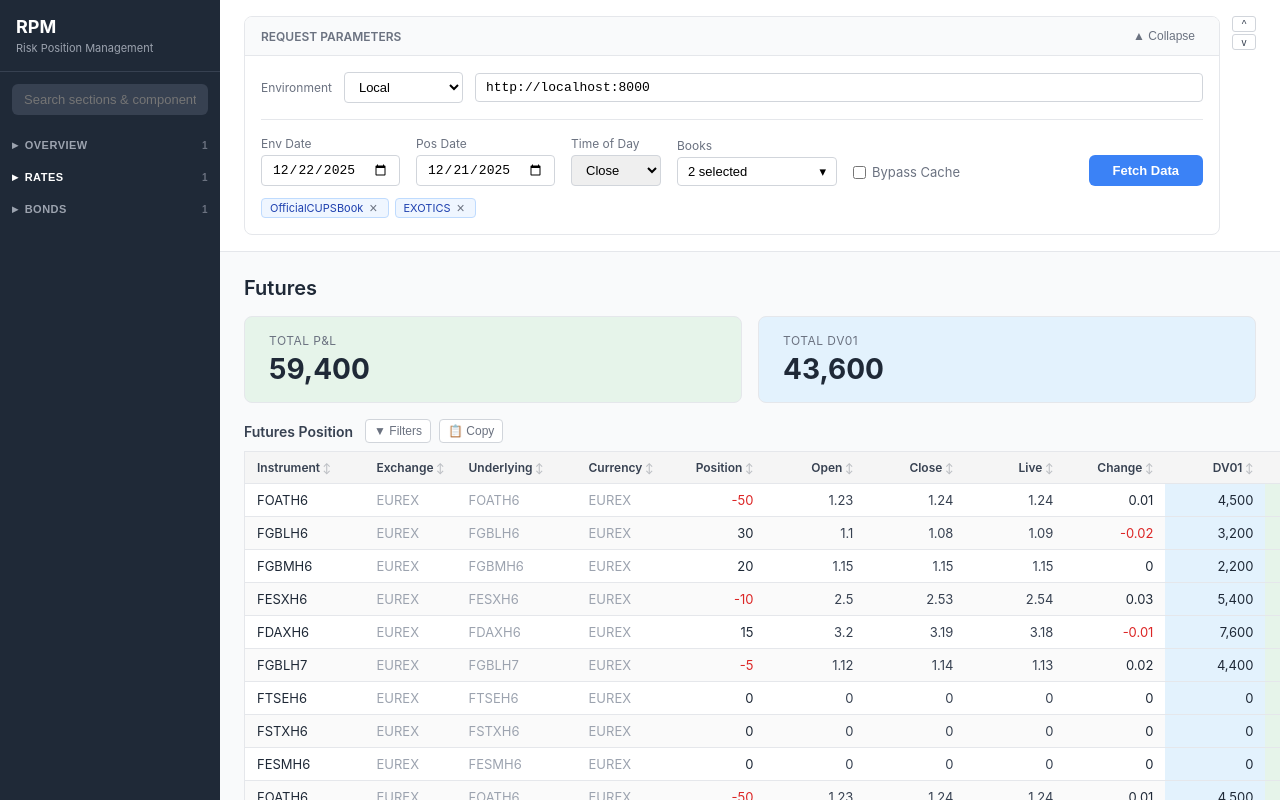
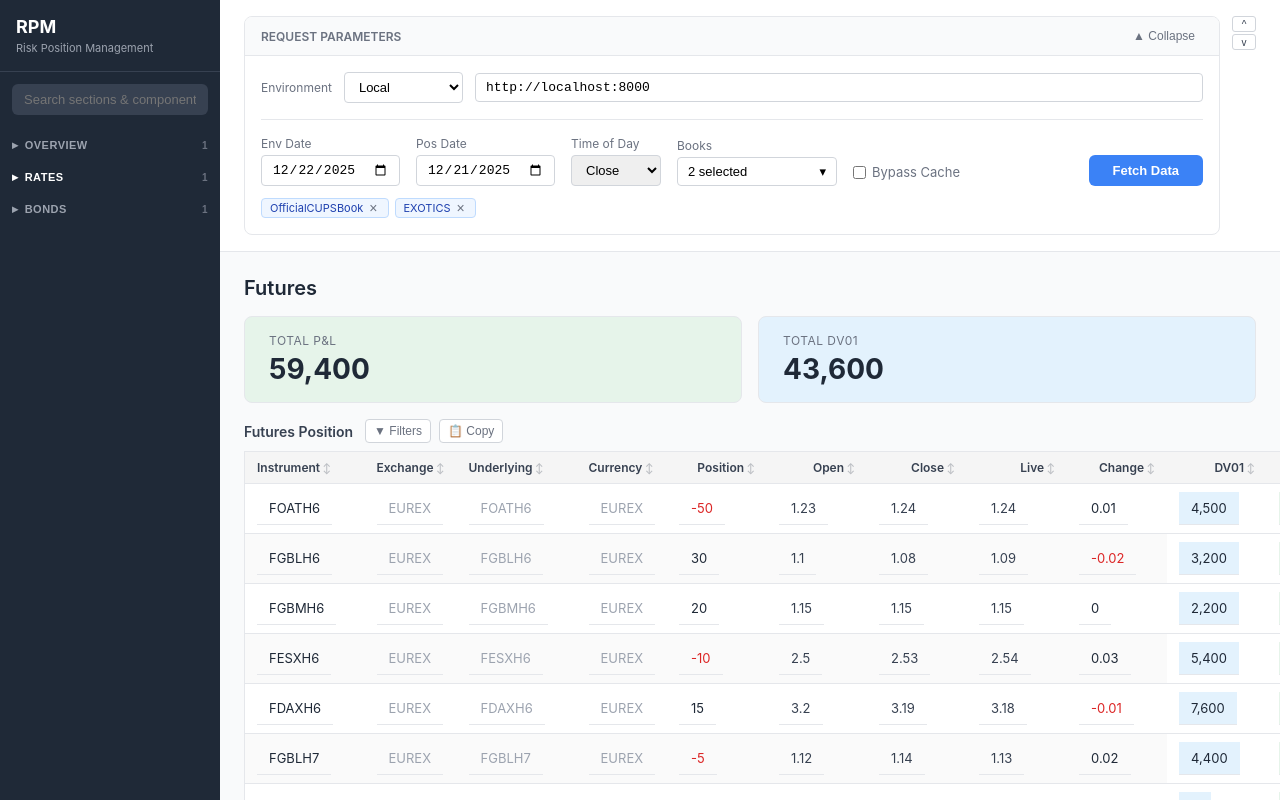
Before and after one commit to hawoot/rpm_exo, a React (Vite) app: page / in a window 1280 px wide. Built offline with nearby package versions, Linux system fonts and the light colour scheme.

Commit message:
Refactor Cell and GridTable components for improved styling and performance

```diff
--- a/src/components/Cell.tsx
+++ b/src/components/Cell.tsx
@@ -3,68 +3,26 @@
  */
 
 import { formatValue } from '../lib/formatters';
-import { getBackgroundColor, getTextColor, text, getBorderColor, ui } from '../lib/colors';
+import { getBackgroundColor, getTextColor, text, getBorderColor } from '../lib/colors';
 import type { CellProps } from '../types';
-
-/**
- * Blend two hex colors together
- */
-function blendColors(color1: string, color2: string, ratio: number): string {
-  const hex = (c: string): number => parseInt(c, 16);
-  const r1 = hex(color1.slice(1, 3));
-  const g1 = hex(color1.slice(3, 5));
-  const b1 = hex(color1.slice(5, 7));
-  const r2 = hex(color2.slice(1, 3));
-  const g2 = hex(color2.slice(3, 5));
-  const b2 = hex(color2.slice(5, 7));
-
-  const r = Math.round(r1 * (1 - ratio) + r2 * ratio);
-  const g = Math.round(g1 * (1 - ratio) + g2 * ratio);
-  const b = Math.round(b1 * (1 - ratio) + b2 * ratio);
-
-  return `#${r.toString(16).padStart(2, '0')}${g.toString(16).padStart(2, '0')}${b.toString(16).padStart(2, '0')}`;
-}
 
 function Cell({
   value,
   format = 'text',
   background = null,
-  customBackground = null,
   columnBackground = null,
   textColor = 'fixed',
   textColorValue = 'positive',
   align,
   width,
   isHeader = false,
-  isHovered = false,
   onMouseEnter,
 }: CellProps): JSX.Element {
   const formattedValue = formatValue(value, format);
-
-  const color = isHeader
-    ? text('default')
-    : getTextColor(value, textColor, textColorValue);
-
+  const color = isHeader ? text('default') : getTextColor(value, textColor, textColorValue);
   const textAlign = align ?? (format === 'text' ? 'left' : 'right');
-
-  let backgroundColor: string;
-  if (customBackground) {
-    if (isHovered && columnBackground) {
-      const colBg = getBackgroundColor(columnBackground);
-      if (colBg) {
-        backgroundColor = blendColors(customBackground, colBg, 0.5);
-      } else {
-        backgroundColor = customBackground;
-      }
-    } else if (columnBackground && !isHovered) {
-      const colBg = getBackgroundColor(columnBackground);
-      backgroundColor = colBg ?? customBackground;
-    } else {
-      backgroundColor = customBackground;
-    }
-  } else {
-    backgroundColor = getBackgroundColor(background) ?? 'transparent';
-  }
+  const colBg = columnBackground ? getBackgroundColor(columnBackground) : null;
+  const backgroundColor = colBg ?? getBackgroundColor(background) ?? 'transparent';
 
   const style: React.CSSProperties = {
     padding: '8px 12px',
@@ -75,17 +33,11 @@ function Cell({
     fontSize: isHeader ? '12px' : '13px',
     whiteSpace: 'nowrap',
     borderBottom: `1px solid ${getBorderColor('default')}`,
-    transition: 'background-color 0.1s ease',
-    cursor: 'default',
   };
 
   if (width) {
     style.width = `${width}px`;
     style.minWidth = `${width}px`;
-  }
-
-  if (isHovered) {
-    style.boxShadow = `inset 0 0 0 2px ${ui('focus-ring')}`;
   }
 
   return (
--- a/src/components/GridTable.tsx
+++ b/src/components/GridTable.tsx
@@ -5,10 +5,11 @@
 import { useState, useMemo, useRef } from 'react';
 import Cell from './Cell';
 import { formatsConfig } from '../config/registry';
-import { bg, text, ui, getBorderColor, getCellHoverBackground } from '../lib/colors';
+import { bg, text, ui, getBorderColor } from '../lib/colors';
 import type { GridTableProps } from '../types';
 
 const formats = formatsConfig;
+const HOVER_BORDER = '1px solid #e57373';
 
 const isNumericFormat = (format: string): boolean => {
   return formats[format]?.is_numeric ?? false;
@@ -122,15 +123,15 @@ function GridTable({ data, columns: initialColumns, totals, label }: GridTablePr
       .map((row) => initialColumns.map((c) => row[c.field] ?? '').join('\t'))
       .join('\n');
 
-    let text = headers + '\n' + rows;
+    let clipText = headers + '\n' + rows;
     if (totals) {
       const totalsRow = initialColumns
         .map((c, i) => (i === 0 ? 'Total' : (totals[c.field] ?? '')))
         .join('\t');
-      text += '\n' + totalsRow;
+      clipText += '\n' + totalsRow;
     }
 
-    void navigator.clipboard.writeText(text);
+    void navigator.clipboard.writeText(clipText);
     setCopyFeedback('Copied!');
     setTimeout(() => setCopyFeedback(null), 1500);
   };
@@ -167,16 +168,18 @@ function GridTable({ data, columns: initialColumns, totals, label }: GridTablePr
     document.removeEventListener('mouseup', stopResize);
   };
 
-  const getCellBackground = (
-    rowIndex: HoveredRowType,
-    colIndex: number,
-    isHeader: boolean = false,
-    isTotals: boolean = false
-  ): string => {
-    return getCellHoverBackground(rowIndex, colIndex, hoveredRow, hoveredCol, isHeader, isTotals);
+  const hasActiveFilters = Object.values(filters).some((v) => v && v.trim() !== '');
+
+  // Column border styles based on position
+  const getColBorderStyle = (colIndex: number, isFirst: boolean, isLast: boolean): React.CSSProperties => {
+    if (hoveredCol !== colIndex) return {};
+    return {
+      borderLeft: HOVER_BORDER,
+      borderRight: HOVER_BORDER,
+      borderTop: isFirst ? HOVER_BORDER : undefined,
+      borderBottom: isLast ? HOVER_BORDER : undefined,
     };
-
-  const hasActiveFilters = Object.values(filters).some((v) => v && v.trim() !== '');
+  };
 
   return (
     <div style={{ marginBottom: '24px' }}>
@@ -271,7 +274,7 @@ function GridTable({ data, columns: initialColumns, totals, label }: GridTablePr
                   style={{
                     padding: '8px 12px',
                     textAlign: col.format === 'text' ? 'left' : 'right',
-                    backgroundColor: getCellBackground(-1, colIndex, true),
+                    backgroundColor: bg('header'),
                     color: sortConfig?.field === col.field ? text('active') : text('default'),
                     fontWeight: 600,
                     fontSize: '12px',
@@ -281,8 +284,8 @@ function GridTable({ data, columns: initialColumns, totals, label }: GridTablePr
                     minWidth: `${columnWidths[col.field] ?? 100}px`,
                     position: 'relative',
                     cursor: 'pointer',
-                    transition: 'background-color 0.1s',
                     userSelect: 'none',
+                    ...getColBorderStyle(colIndex, true, false),
                   }}
                   onMouseEnter={() => setHoveredCol(colIndex)}
                 >
@@ -343,28 +346,43 @@ function GridTable({ data, columns: initialColumns, totals, label }: GridTablePr
           </thead>
 
           <tbody>
-            {sortedData.map((row, rowIndex) => (
+            {sortedData.map((row, rowIndex) => {
+              const isLastRow = !totals && rowIndex === sortedData.length - 1;
+              return (
                 <tr
                   key={rowIndex}
                   onMouseEnter={() => setHoveredRow(rowIndex)}
-                style={{ cursor: 'default' }}
+                  style={{
+                    outline: hoveredRow === rowIndex ? HOVER_BORDER : 'none',
+                    outlineOffset: '-1px',
+                  }}
                 >
                   {initialColumns.map((col, colIndex) => (
+                    <td
+                      key={col.field}
+                      style={{
+                        padding: '8px 12px',
+                        textAlign: col.format === 'text' ? 'left' : 'right',
+                        backgroundColor: col.background ? undefined : (rowIndex % 2 === 0 ? bg('row-even') : bg('row-odd')),
+                        borderBottom: `1px solid ${getBorderColor('default')}`,
+                        width: `${columnWidths[col.field] ?? 100}px`,
+                        minWidth: `${columnWidths[col.field] ?? 100}px`,
+                        ...getColBorderStyle(colIndex, false, isLastRow),
+                      }}
+                      onMouseEnter={() => setHoveredCol(colIndex)}
+                    >
                       <Cell
-                    key={col.field}
                         value={row[col.field]}
                         format={col.format}
-                    customBackground={getCellBackground(rowIndex, colIndex)}
                         textColor={col.text_color}
                         textColorValue={col.text_color_value}
-                    width={columnWidths[col.field]}
                         columnBackground={col.background}
-                    isHovered={hoveredRow === rowIndex && hoveredCol === colIndex}
-                    onMouseEnter={() => setHoveredCol(colIndex)}
                       />
+                    </td>
                   ))}
                 </tr>
-            ))}
+              );
+            })}
 
             {sortedData.length === 0 && (
               <tr>
@@ -380,21 +398,34 @@ function GridTable({ data, columns: initialColumns, totals, label }: GridTablePr
             {totals && sortedData.length > 0 && (
               <tr
                 onMouseEnter={() => setHoveredRow('totals')}
-                style={{ fontWeight: 600 }}
+                style={{
+                  fontWeight: 600,
+                  outline: hoveredRow === 'totals' ? HOVER_BORDER : 'none',
+                  outlineOffset: '-1px',
+                }}
               >
                 {initialColumns.map((col, colIndex) => (
+                  <td
+                    key={col.field}
+                    style={{
+                      padding: '8px 12px',
+                      textAlign: col.format === 'text' ? 'left' : 'right',
+                      backgroundColor: col.background ? undefined : bg('total'),
+                      borderBottom: `1px solid ${getBorderColor('default')}`,
+                      width: `${columnWidths[col.field] ?? 100}px`,
+                      minWidth: `${columnWidths[col.field] ?? 100}px`,
+                      ...getColBorderStyle(colIndex, false, true),
+                    }}
+                    onMouseEnter={() => setHoveredCol(colIndex)}
+                  >
                     <Cell
-                    key={col.field}
                       value={colIndex === 0 ? 'Total' : totals[col.field]}
                       format={colIndex === 0 ? 'text' : col.format}
-                    customBackground={getCellBackground('totals', colIndex, false, true)}
                       textColor={col.text_color}
                       textColorValue={col.text_color_value}
-                    width={columnWidths[col.field]}
                       columnBackground={col.background}
-                    isHovered={hoveredRow === 'totals' && hoveredCol === colIndex}
-                    onMouseEnter={() => setHoveredCol(colIndex)}
                     />
+                  </td>
                 ))}
               </tr>
             )}
--- a/src/lib/colors.ts
+++ b/src/lib/colors.ts
@@ -61,55 +61,3 @@ export function getBorderColor(type: BorderToken = 'default'): string {
 export function ui(token: UiColorToken): string {
   return theme.colors.ui[token] ?? '#ffffff';
 }
-
-/**
- * Get row background color (alternating)
- */
-export function getRowBackground(index: number, isHovered: boolean = false): string {
-  if (isHovered) {
-    return theme.colors.backgrounds['row-hover'] ?? '#f5f5f5';
-  }
-  return index % 2 === 0
-    ? (theme.colors.backgrounds['row-even'] ?? '#ffffff')
-    : (theme.colors.backgrounds['row-odd'] ?? '#fafafa');
-}
-
-/**
- * Get cell background based on hover state
- */
-export function getCellHoverBackground(
-  rowIndex: number | 'totals' | null,
-  colIndex: number,
-  hoveredRow: number | 'totals' | null,
-  hoveredCol: number | null,
-  isHeader: boolean = false,
-  isTotals: boolean = false
-): string {
-  const isRowHovered = hoveredRow === rowIndex;
-  const isColHovered = hoveredCol === colIndex;
-
-  // Both row and column hovered - strongest highlight
-  if (isRowHovered && isColHovered && !isHeader) {
-    return bg('cell-hover');
-  }
-  // Row hovered only
-  if (isRowHovered && !isHeader) {
-    return bg('row-hover');
-  }
-  // Column hovered
-  if (isColHovered) {
-    return isHeader ? bg('header-hover') : bg('col-hover');
-  }
-  // Totals row
-  if (isTotals) {
-    return bg('total');
-  }
-  // Header row
-  if (isHeader) {
-    return bg('header');
-  }
-  // Alternating row colors
-  return typeof rowIndex === 'number' && rowIndex % 2 === 0
-    ? bg('row-even')
-    : bg('row-odd');
-}
--- a/src/types/components.ts
+++ b/src/types/components.ts
@@ -40,14 +40,12 @@ export interface CellProps {
   value: unknown;
   format?: FormatType;
   background?: string | null;
-  customBackground?: string | null;
   columnBackground?: string | null;
   textColor?: TextColorMode;
   textColorValue?: TextColorToken;
   align?: 'left' | 'center' | 'right';
   width?: number;
   isHeader?: boolean;
-  isHovered?: boolean;
   onMouseEnter?: () => void;
 }
 
```
Lines whose indentation alone changed are shown as unchanged.
